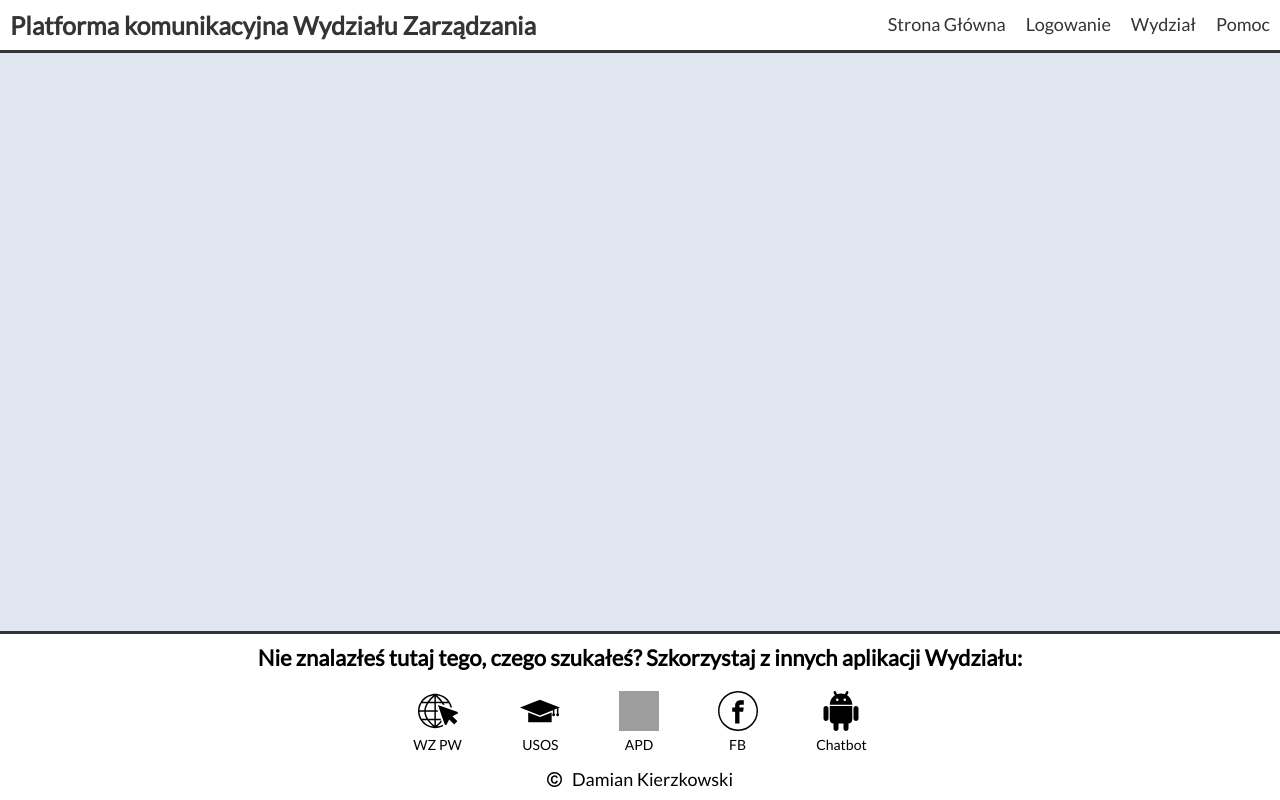
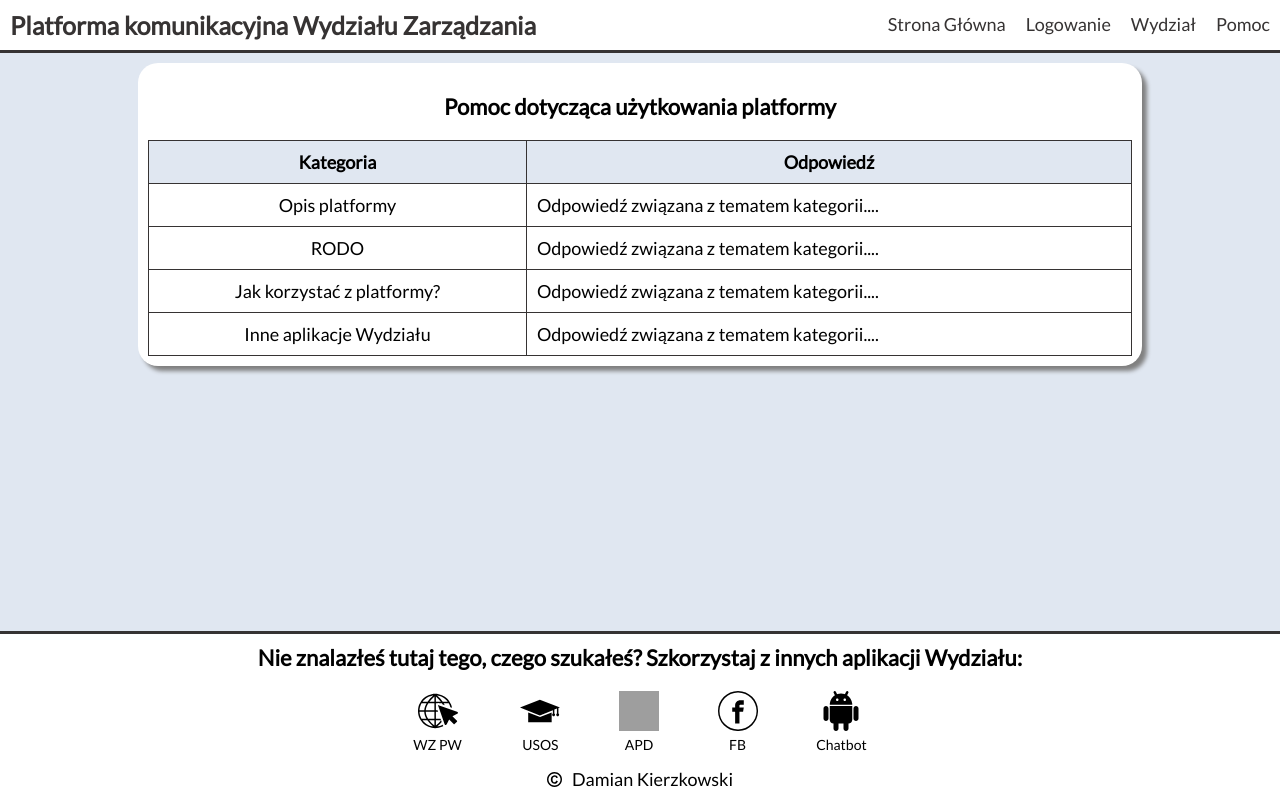
Before and after one commit to damian08k/Communication-Platform, a React (Create React App) app: page /pomoc in a window 1280 px wide. Built offline with nearby package versions, Linux system fonts and the light colour scheme; grey boxes are pictures that could not be loaded.

Commit message:
Create Help page

```diff
--- /dev/null
+++ b/src/components/DesktopTable.js
@@ -0,0 +1,27 @@
+import React from 'react';
+
+const DesktopTable = ({ headings, info }) => {
+  const helpTableHeadings = headings.map(heading => (
+    <th key={heading} className="help-heading">
+      {heading}
+    </th>
+  ));
+
+  const helpTableInfo = info.map(desktopElement => (
+    <tr key={desktopElement.id} className="help-row">
+      <td className="help-cell">{desktopElement.question}</td>
+      <td className="help-cell">{desktopElement.answer}</td>
+    </tr>
+  ));
+
+  return (
+    <table className="desktop-help-table">
+      <thead>
+        <tr className="help-row">{helpTableHeadings}</tr>
+      </thead>
+      <tbody>{helpTableInfo}</tbody>
+    </table>
+  );
+};
+
+export default DesktopTable;
--- /dev/null
+++ b/src/components/MobileList.js
@@ -0,0 +1,14 @@
+import React from 'react';
+
+const MobileList = ({ info }) => {
+  const helpMobileListElement = info.map(mobileElement => (
+    <li key={mobileElement.id} className="mobile-help-list-element">
+      <h3 className="mobile-help-list-category">{mobileElement.question}</h3>
+      <p className="mobile-help-list-answer">{mobileElement.answer}</p>
+    </li>
+  ));
+
+  return <ul className="mobile-help-list">{helpMobileListElement}</ul>;
+};
+
+export default MobileList;
--- a/src/components/styled/Sections.js
+++ b/src/components/styled/Sections.js
@@ -7,6 +7,7 @@ const {
   margin,
   padding,
   breakpoints: { mobileXMedium, mobileLarge },
+  colors: { black },
   headings: { h2, h3 },
 } = defaultStylesValues;
 
@@ -112,3 +113,59 @@ export const SingupSection = styled.section`
   text-align: center;
   align-self: center;
 `;
+
+export const HelpSection = styled.section`
+  .mobile-help-list {
+    list-style-type: none;
+
+    .mobile-help-list-element {
+      border-bottom: 2px solid ${black};
+
+      &:first-child {
+        border-top: 2px solid ${black};
+      }
+      &:last-child {
+        border-bottom: none;
+      }
+
+      .mobile-help-list-category {
+        padding-top: ${padding}px;
+        font-size: ${h3}rem;
+        text-align: center;
+      }
+
+      .mobile-help-list-answer {
+        padding: ${padding}px 0;
+        font-size: ${fontSize}rem;
+      }
+    }
+  }
+
+  .desktop-help-table {
+    margin: 0 auto;
+    width: 100%;
+    max-width: 1024px;
+    border: 1px solid ${black};
+    border-collapse: collapse;
+
+    .help-heading,
+    .help-row,
+    .help-cell {
+      border: 1px solid ${black};
+    }
+
+    .help-heading {
+      background-color: #e0e7f1;
+    }
+
+    .help-heading,
+    .help-cell {
+      padding: ${padding}px;
+      font-size: ${fontSize}rem;
+    }
+
+    .help-cell:first-child {
+      text-align: center;
+    }
+  }
+`;
--- /dev/null
+++ b/src/pages/Help.js
@@ -0,0 +1,54 @@
+import React, { useContext } from 'react';
+
+import { AppContext } from '../AppProvider';
+
+import DesktopTable from '../components/DesktopTable';
+import MobileList from '../components/MobileList';
+
+import { ContentContainer } from '../components/styled/Containers';
+import { HelpSection, SectionTitle } from '../components/styled/Sections';
+
+const HELP_TABLE_HEADINGS = ['Kategoria', 'Odpowiedź'];
+const helpInfo = [
+  {
+    id: '1',
+    question: 'Opis platformy',
+    answer: 'Odpowiedź związana z tematem kategorii....',
+  },
+  {
+    id: '2',
+    question: 'RODO',
+    answer: 'Odpowiedź związana z tematem kategorii....',
+  },
+  {
+    id: '3',
+    question: 'Jak korzystać z platformy?',
+    answer: 'Odpowiedź związana z tematem kategorii....',
+  },
+  {
+    id: '4',
+    question: 'Inne aplikacje Wydziału',
+    answer: 'Odpowiedź związana z tematem kategorii....',
+  },
+];
+
+const Help = () => {
+  const { windowWidth } = useContext(AppContext);
+
+  const showMobileHelpList = <MobileList info={helpInfo} />;
+  const showDesktopHelpTable = <DesktopTable headings={HELP_TABLE_HEADINGS} info={helpInfo} />;
+
+  const show = windowWidth > 800 ? showDesktopHelpTable : showMobileHelpList;
+
+  const tableOrList = showDesktopHelpTable;
+  return (
+    <ContentContainer>
+      <HelpSection>
+        <SectionTitle>Pomoc dotycząca użytkowania platformy</SectionTitle>
+        {show}
+      </HelpSection>
+    </ContentContainer>
+  );
+};
+
+export default Help;
--- a/src/pages/Page.js
+++ b/src/pages/Page.js
@@ -1,12 +1,14 @@
 import React from 'react';
 import { Switch, Route } from 'react-router-dom';
 
+import Help from './Help';
 import Main from './Main';
 
 const Page = () => {
   return (
     <Switch>
       <Route exact path="/" component={Main} />
+      <Route path="/pomoc" component={Help} />
     </Switch>
   );
 };
```
